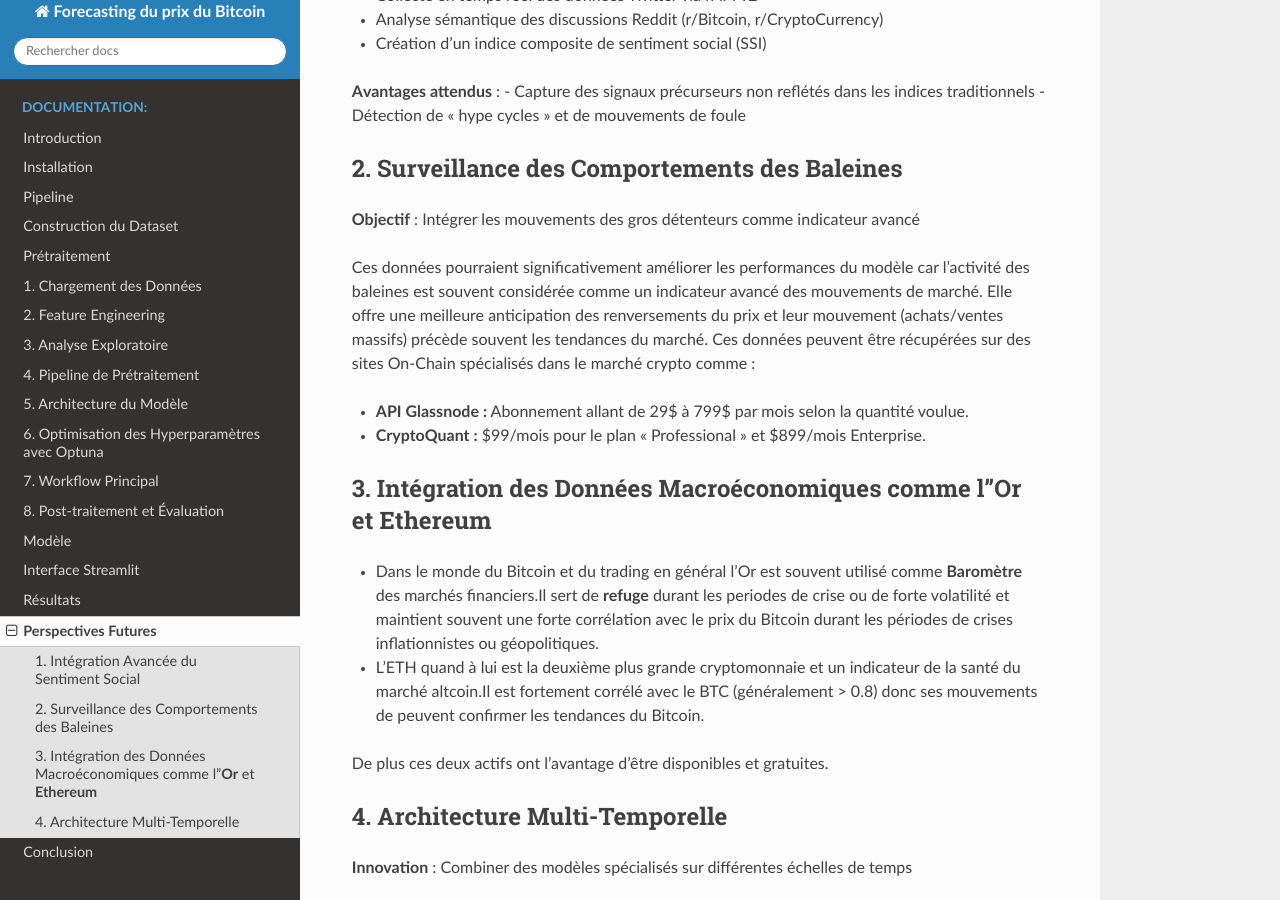
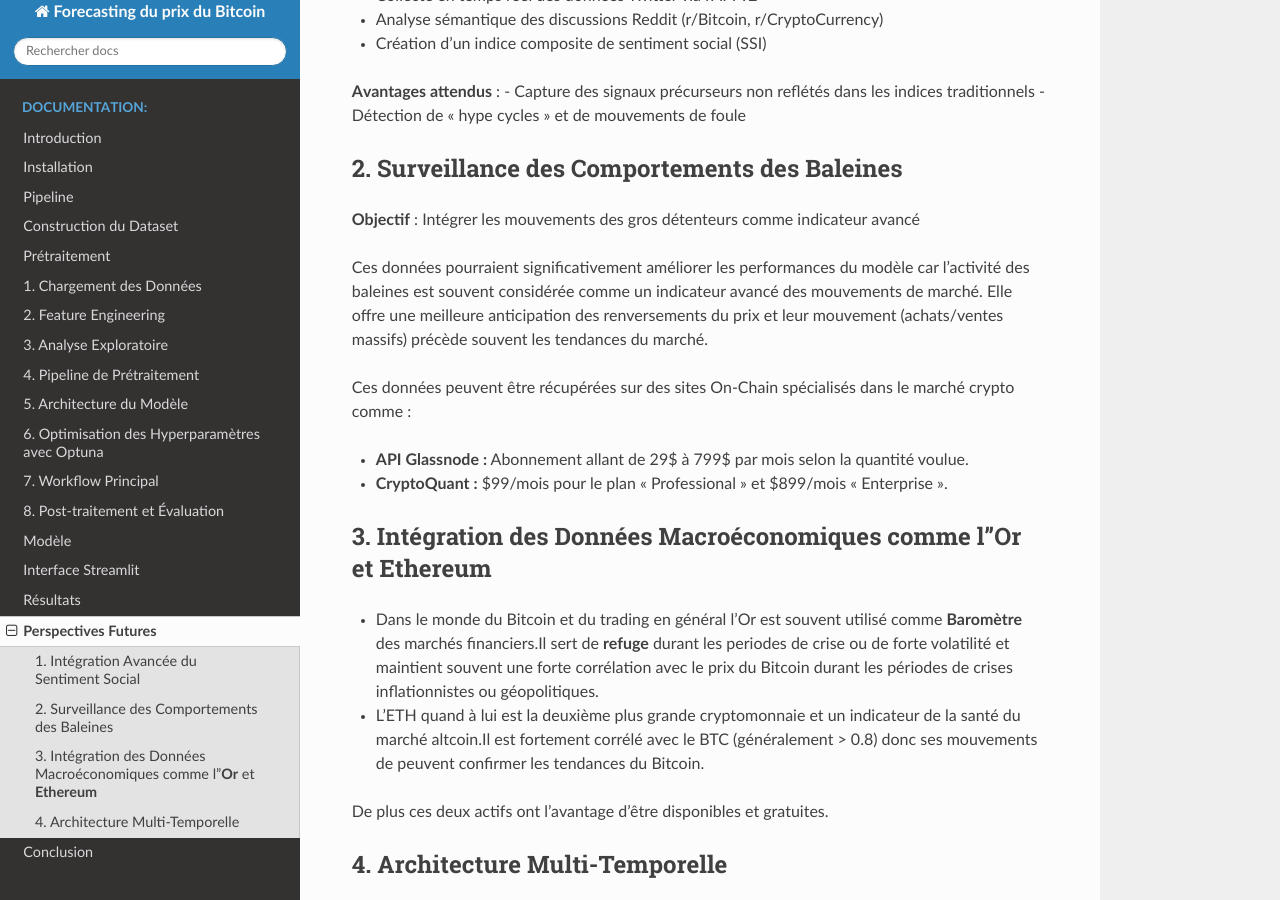
Before and after one commit to SouleymaneDiallo04/Forecasting-du-prix-du-Bitcoin, a Sphinx documentation site: the page built from docs/source/travaux.rst, in a window 1280 px wide and 900 px high, scrolled down 736 px. Built offline with Sphinx 7.4.7 and the Read the Docs theme 3.1.0, drawn with Linux system fonts in a browser that asks for light colours.

```diff
--- a/docs/source/travaux.rst
+++ b/docs/source/travaux.rst
@@ -44,11 +44,12 @@ Cette approche composite offre une vue agrégée mais présente deux limitations
 **Objectif** : Intégrer les mouvements des gros détenteurs comme indicateur avancé
 
 Ces données pourraient significativement améliorer les performances du modèle car l'activité des baleines est souvent considérée comme un indicateur avancé des mouvements de marché. Elle offre une meilleure anticipation des renversements du prix et leur  mouvement (achats/ventes massifs) précède souvent les tendances du marché.
+
 Ces données peuvent être récupérées sur des sites On-Chain spécialisés dans le marché crypto comme :
 
 - **API Glassnode :** Abonnement allant de 29$ à 799$ par mois selon la quantité voulue.
 
-- **CryptoQuant :** $99/mois pour le plan "Professional" et $899/mois  Enterprise.
+- **CryptoQuant :** $99/mois pour le plan "Professional" et $899/mois "Enterprise".
 
 3. Intégration des Données Macroéconomiques comme l'**Or** et **Ethereum**
 ^^^^^^^^^^^^^^^^^^^^^^^^^^^^^^^^^^^^^^^^^^^^^^^^^^^^^^^^^^^^^^^^^^^^^^^^^^
```
